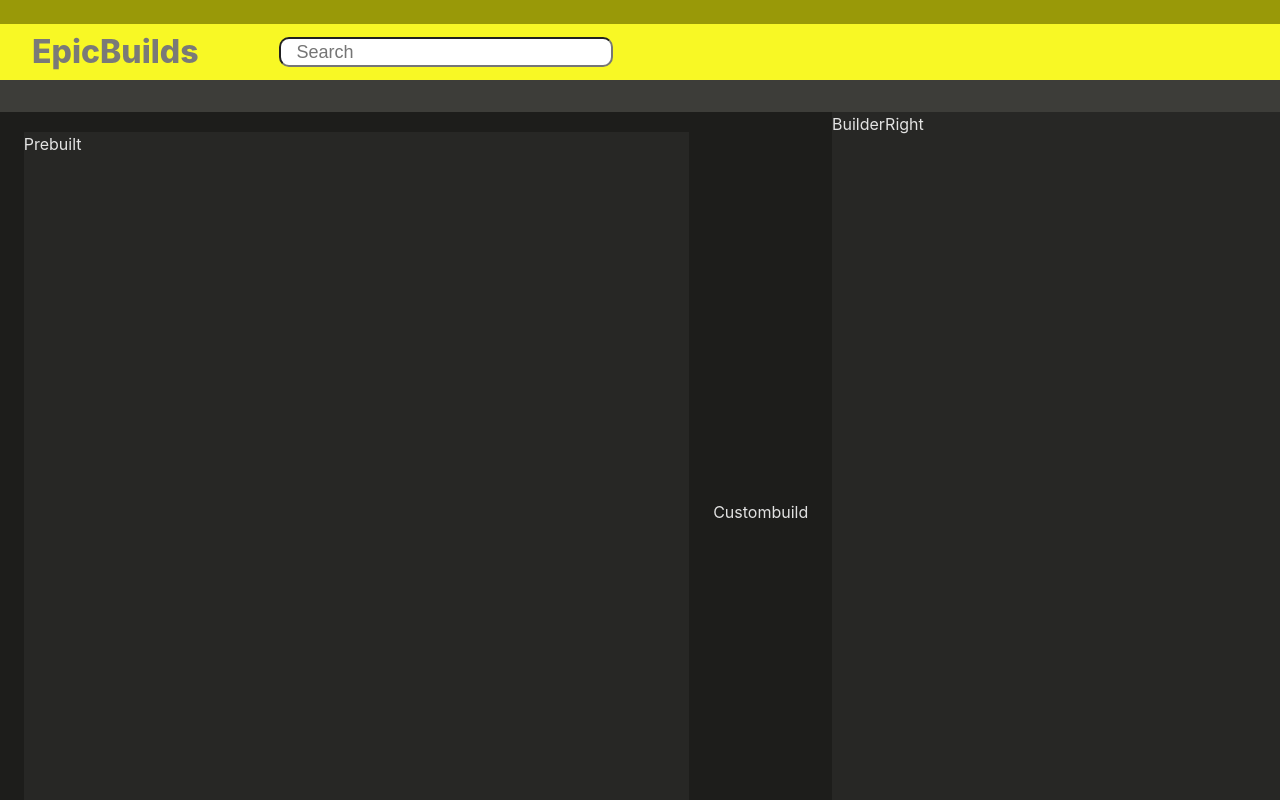
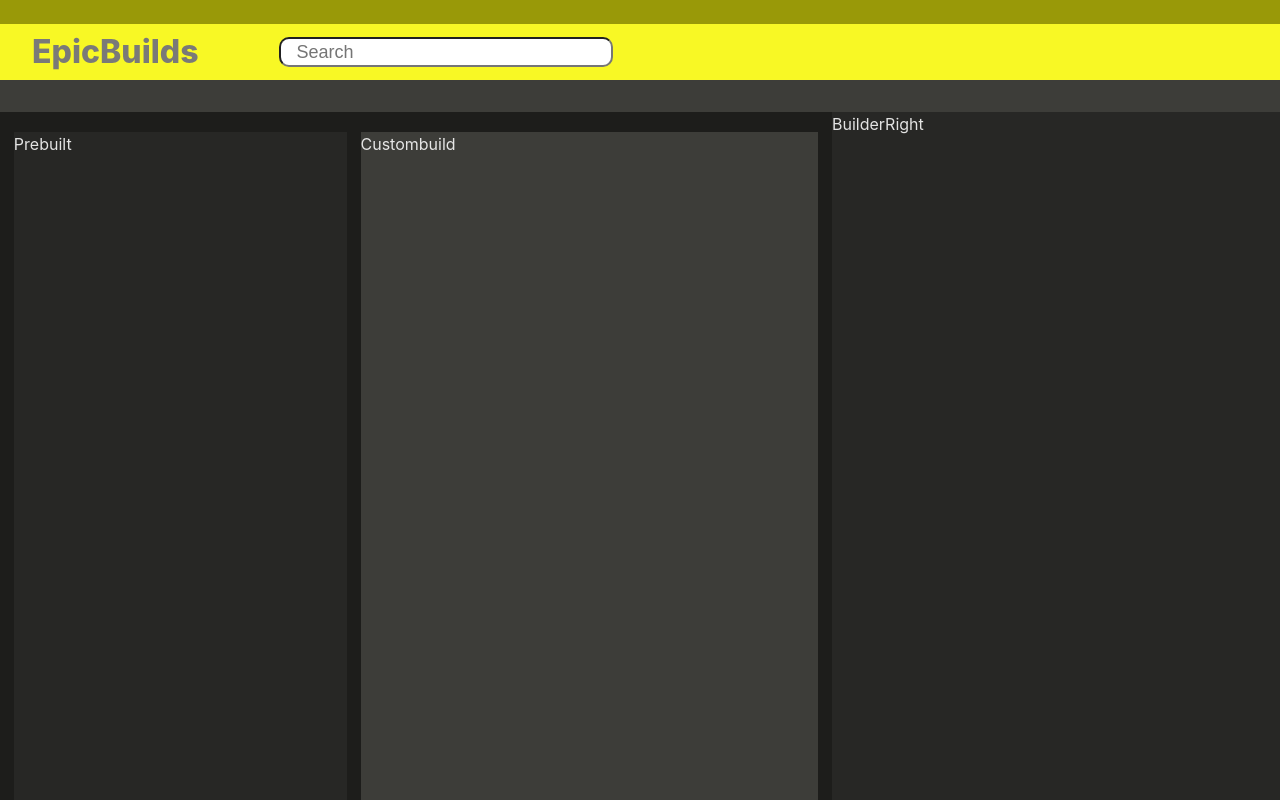
Before and after one commit to daoistcoder/epic-pc-builder-demo, a React (Vite) app in the folder client/: page / in a window 1280 px wide. Shown: the top 800 px of the page. Built offline with nearby package versions, Linux system fonts and the light colour scheme.

Commit message:
update css

```diff
--- a/client/src/components/builder/builder_left/CustomBuild.jsx
+++ b/client/src/components/builder/builder_left/CustomBuild.jsx
@@ -2,6 +2,14 @@ import React from 'react'
 
 export default function Custombuild() {
   return (
-    <div>Custombuild</div>
+    <div
+      style={{
+        width: '55%',
+        height: '95%',
+        backgroundColor: 'rgb(61, 61, 57)',
+      }}
+    >
+      Custombuild
+    </div>
   )
 }
--- a/client/src/components/builder/builder_left/PreBuilt.jsx
+++ b/client/src/components/builder/builder_left/PreBuilt.jsx
@@ -4,7 +4,7 @@ export default function Prebuilt() {
   return (
     <div
       style={{
-        width: '80%',
+        width: '40%',
         height: '95%',
         backgroundColor: 'rgb(39, 39, 37) ',
       }}
```
